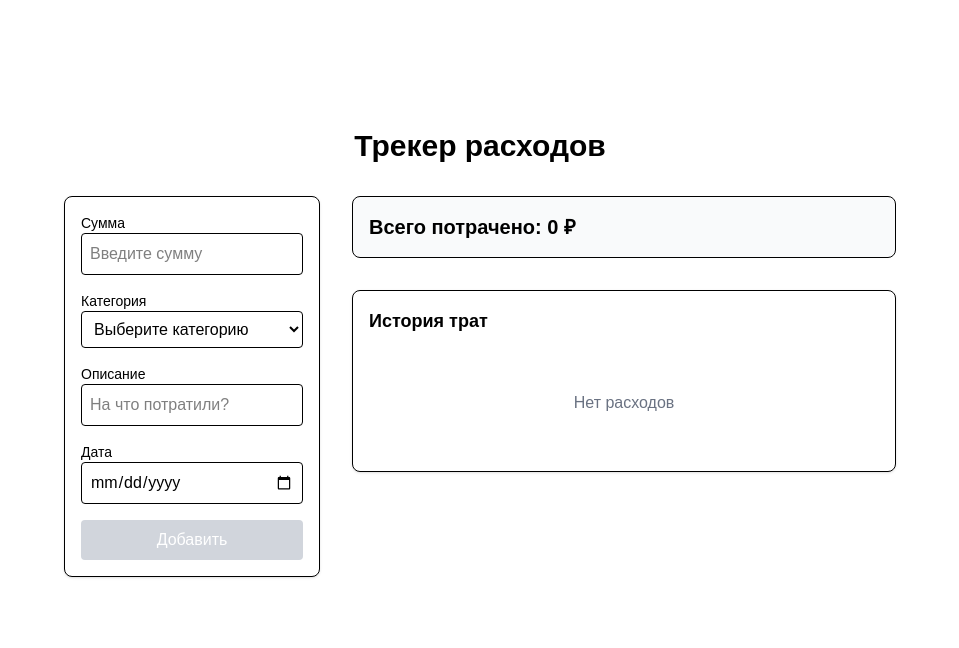
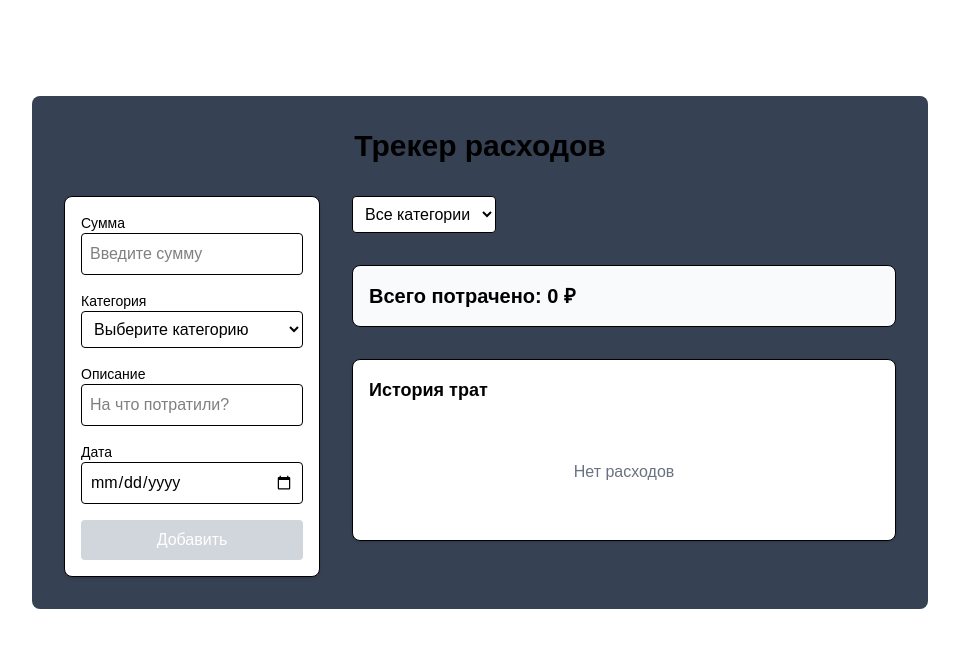
Before and after one commit to npckek/ozon-test, a Next.js app: page / in a window 1280 px wide. Shown: the top 648 px of the page, without its empty margins (160-1119 px from the left). Built offline with nearby package versions, Linux system fonts and the light colour scheme.

Commit message:
feat: add expenses filtering by category

```diff
--- a/src/app/page.tsx
+++ b/src/app/page.tsx
@@ -1,13 +1,20 @@
 'use client';
 
+import { useState } from 'react';
 import { useLocalStorage } from '@/hooks/useLocalStorage';
 import { Expense } from '@/types/expense';
 import ExpenseForm from '@/components/ExpenseForm';
 import ExpenseList from '@/components/ExpenseList';
 import Summary from '@/components/Summary';
+import { CATEGORIES } from '@/constants/categories';
 
 export default function Home() {
   const [expenses, setExpenses] = useLocalStorage<Expense[]>('expenses', []);
+  const [categoryFilter, setCategoryFilter] = useState<string>('all');
+
+  const filteredExpenses = expenses.filter(e =>
+  categoryFilter === 'all' ? true : e.category === categoryFilter
+);
 
   const handleAddExpense = (newExpenseData: Omit<Expense, 'id' | 'createdAt'>) => {
     const newExpense: Expense = {
@@ -23,7 +30,7 @@ export default function Home() {
   };
 
   return (
-    <main className="max-w-4xl mx-auto p-4 md:p-8 space-y-8">
+    <main className="max-w-4xl mx-auto p-4 md:p-8 space-y-8 bg-gray-700 rounded-lg">
       <h1 className="text-3xl font-bold text-center">Трекер расходов</h1>
 
       <div className="grid grid-cols-1 md:grid-cols-3 gap-8">
@@ -32,11 +39,23 @@ export default function Home() {
         </div>
 
         <div className="md:col-span-2 space-y-8">
+          <select
+            value={categoryFilter}
+            onChange={e => setCategoryFilter(e.target.value)}
+            className="border p-2 rounded bg-white"
+          >
+            <option value="all">Все категории</option>
+            {CATEGORIES.map(cat => (
+              <option key={cat.id} value={cat.id}>
+                {cat.name}
+              </option>
+            ))}
+          </select>
           <Summary expenses={expenses} />
           <div className="border rounded-lg p-4 bg-white shadow-sm">
             <h3 className="text-lg font-bold mb-4">История трат</h3>
             <ExpenseList
-              expenses={expenses}
+              expenses={filteredExpenses}
               onDelete={handleDeleteExpense}
             />
           </div>
```
